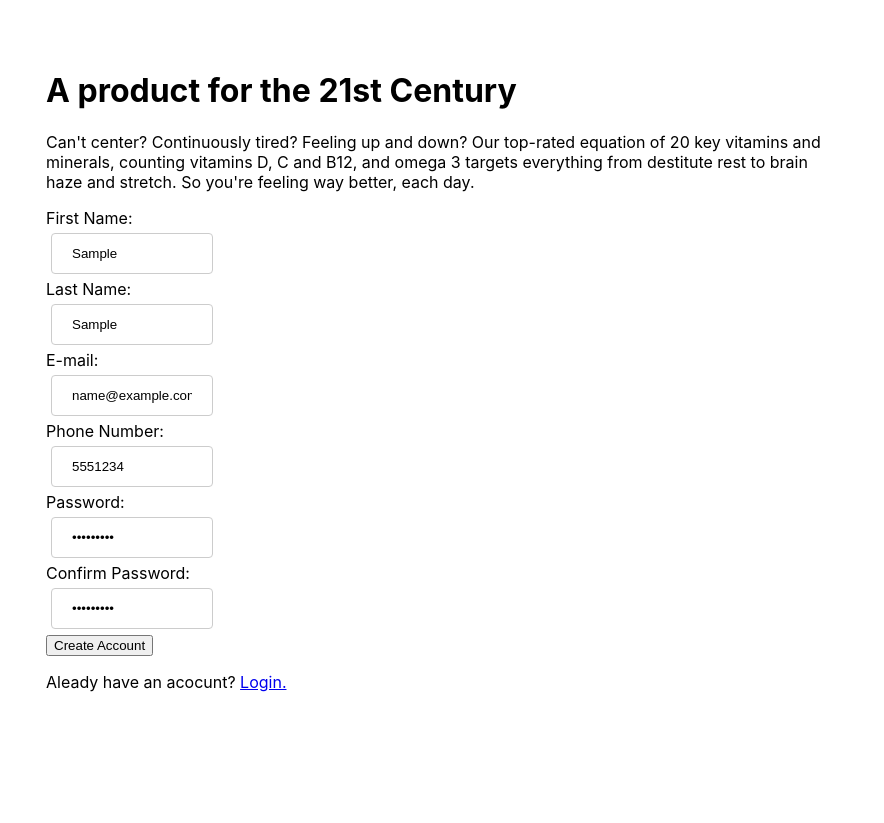
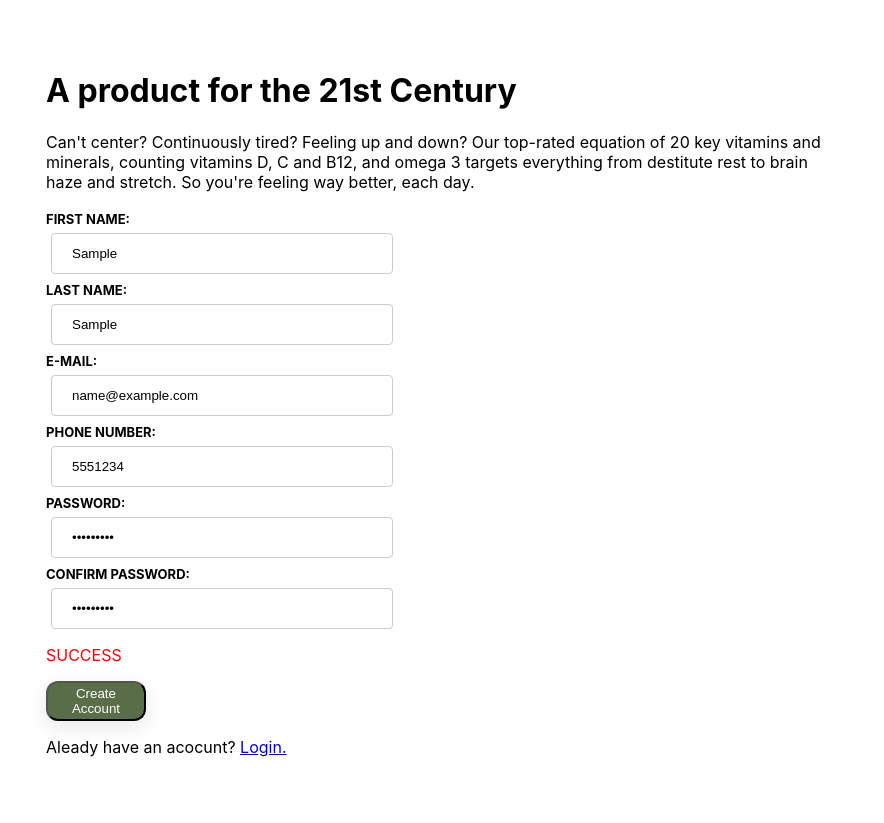
Before and after one commit to Tetraline/TOP-sign-up-form, a plain HTML site: page index.html in a window 1280 px wide. Both pictures are taken after typing "Sample", "Sample", "name@example.com", "5551234", "Sample123", "Sample123" into the empty fields and a click on the button "Create Account". Shown: the full height of the page, 396-1280 px from the left. Before the commit the page ends 800 px from the top, so only its background shows below. Drawn offline with Linux system fonts and the light colour scheme.

Commit message:
Improvements to form, password match check script

```diff
--- a/index.html
+++ b/index.html
@@ -28,39 +28,50 @@
           B12, and omega 3 targets everything from destitute rest to brain haze
           and stretch. So you're feeling way better, each day.
         </p>
-        <form action="#" method="post">
+        <form action="" method="post">
           <div>
             <label for="firstName">First Name:</label>
-            <input type="text" id="firstName" name="firstName" />
+            <input type="text" id="firstName" name="firstName" minlength="1" />
           </div>
           <div>
             <label for="lastName">Last Name:</label>
-            <input type="text" id="lastName" name="lastName" />
+            <input type="text" id="lastName" name="lastName" minlength="1" />
           </div>
           <div>
             <label for="mail">E-mail:</label>
-            <input type="email" id="mail" name="user_email" />
+            <input type="email" id="mail" name="user_email" minlength="4" />
           </div>
           <div>
             <label for="phone">Phone Number:</label>
-            <input type="tel" name="phone" id="phone" />
+            <input type="tel" name="phone" id="phone" minlength="4" />
           </div>
           <div>
             <label for="pass">Password:</label>
-            <input type="password" name="password" id="password" />
+            <input
+              type="password"
+              name="password"
+              id="password"
+              minlength="4"
+            />
           </div>
           <div>
             <label for="pass">Confirm Password:</label>
             <input
+              minlength="4"
               type="password"
               name="confirmPassword"
               id="confirmPassword"
             />
+            <p id="errMsg" style="color: red; display: none">
+              Passwords must match!
+            </p>
           </div>
+
+          <button>Create Account</button>
         </form>
-        <button>Create Account</button>
         <p>Aleady have an acocunt? <a href="#">Login.</a></p>
       </div>
     </div>
   </body>
+  <script src="script.js"></script>
 </html>
--- /dev/null
+++ b/script.js
@@ -0,0 +1,16 @@
+const form = document.querySelector("form");
+form.addEventListener("submit", (e) => {
+  const pass1 = document.querySelector("#password");
+  const pass2 = document.querySelector("#confirmPassword");
+  const errorMsg = document.querySelector("#errMsg");
+  e.preventDefault();
+  if (pass1.value !== pass2.value) {
+    pass1.classList.add("error");
+    pass2.classList.add("error");
+    errorMsg.style.display = "block";
+  } else {
+    errorMsg.style.display = "none";
+    errorMsg.style.display = "block";
+    errorMsg.innerHTML = "SUCCESS";
+  }
+});
--- a/styles.css
+++ b/styles.css
@@ -81,7 +81,7 @@ body {
 
 input {
   display: block;
-  width: 120px;
+  width: 300px;
   margin: 5px;
   margin-right: 50px;
   padding: 12px 20px;
@@ -94,3 +94,28 @@ form {
   flex-wrap: wrap;
   max-width: 400px;
 }
+
+#right > form > button {
+  width: 100px;
+  height: 40px;
+  flex-grow: 0;
+  color: #fff;
+  background-color: #596d48;
+  border-radius: 12px;
+  box-shadow: transparent 0 0 0 3px, rgba(18, 18, 18, 0.1) 0 6px 20px;
+  padding: 10px;
+  display: flex;
+  justify-content: center;
+  align-items: center;
+}
+
+label {
+  text-transform: uppercase;
+  font-size: small;
+  font-weight: bold;
+}
+
+/* Selects any invalid <input> */
+input:invalid {
+  background-color: pink;
+}
```
